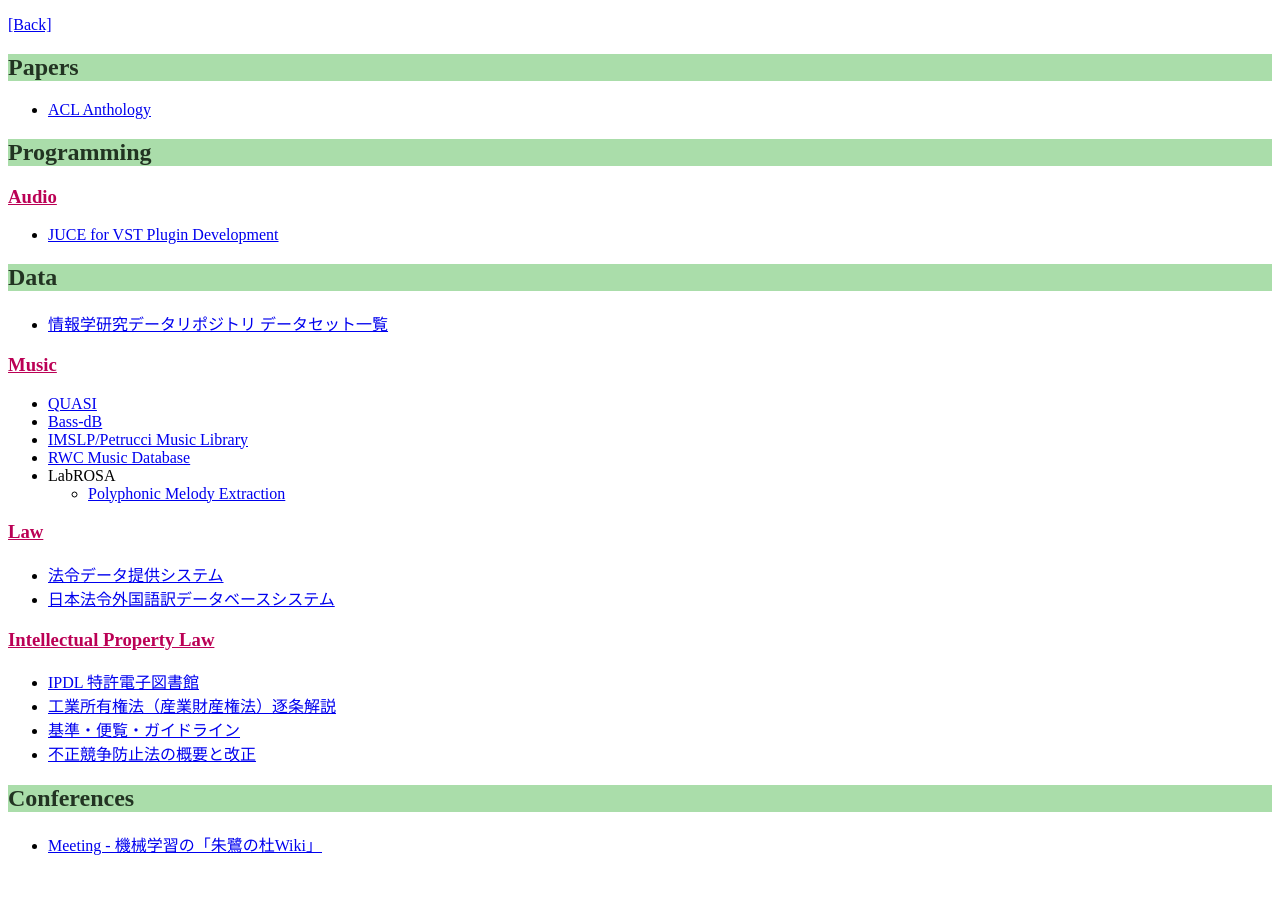
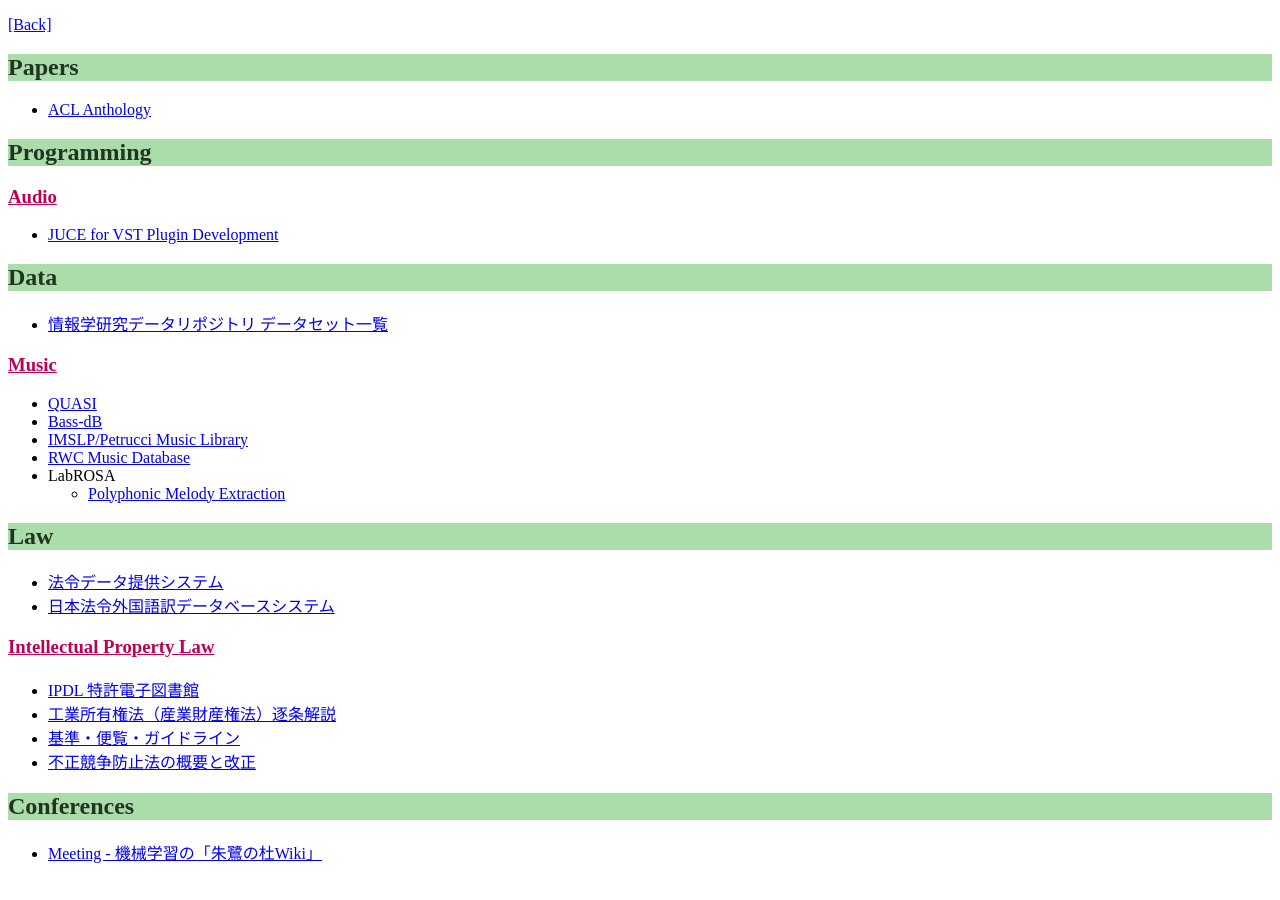
Before and after one commit to tachi-hi/tachi-hi.github.io, a Jekyll site: the page built from bookmarks.md, in a window 1280 px wide. Built offline with Jekyll 4.4.1, drawn with Linux system fonts in a browser that asks for light colours.

Commit message:
law h3->h2

```diff
--- a/bookmarks.md
+++ b/bookmarks.md
@@ -26,7 +26,7 @@
 + LabROSA
     + [Polyphonic Melody Extraction](http://labrosa.ee.columbia.edu/projects/melody/)
 
-### Law
+## Law
 
 + [法令データ提供システム](http://law.e-gov.go.jp/cgi-bin/idxsearch.cgi)
 + [日本法令外国語訳データベースシステム](http://www.japaneselawtranslation.go.jp/)
```
